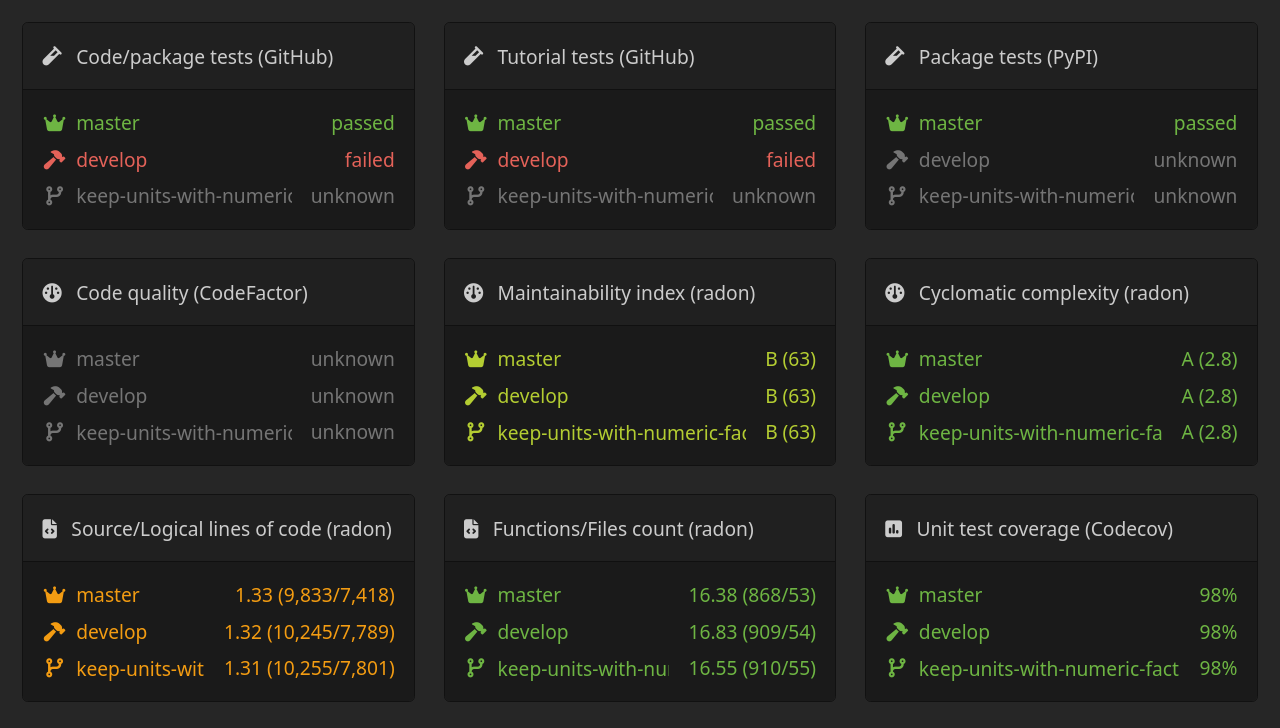
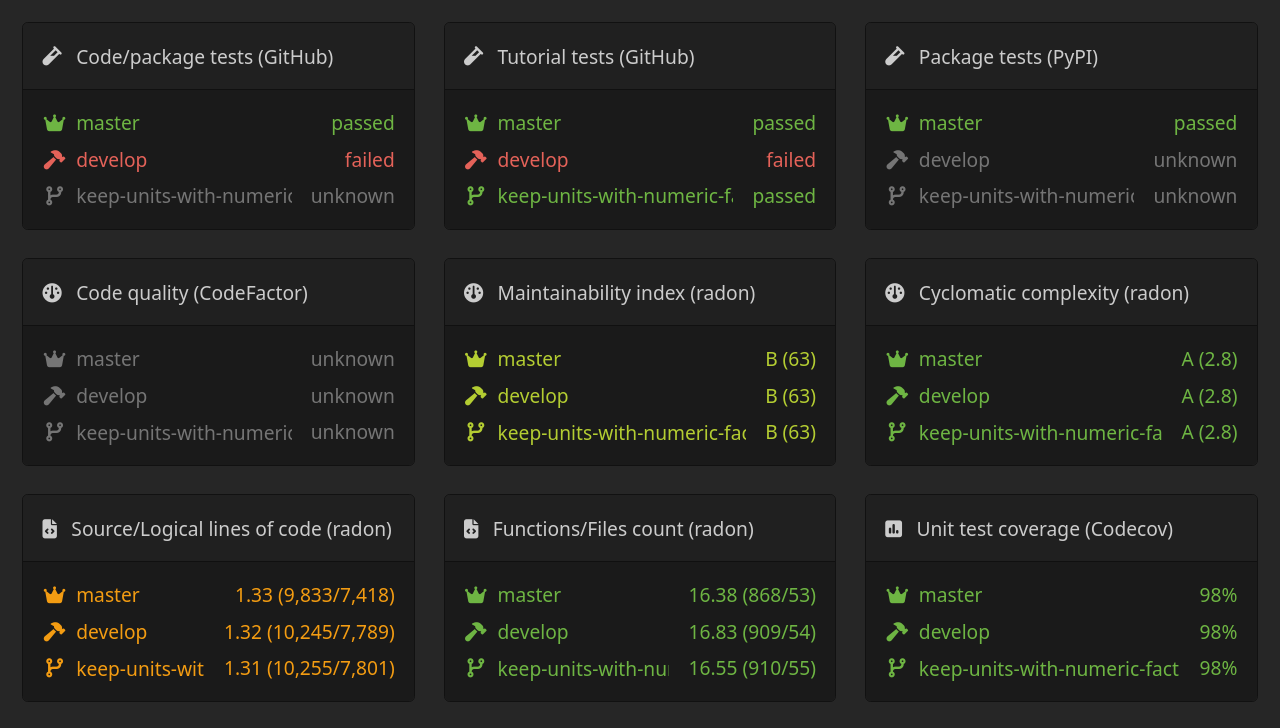
Before and after one commit to easyscience/dashboard, a plain HTML site: page dynamics-lib/keep-units-with-numeric-factor/index.html in a window 1280 px wide. Shown: the top 728 px of the page. Drawn offline with Linux system fonts and the light colour scheme.

Commit message:
keep-units-with-numeric-factor

```diff
--- a/dynamics-lib/keep-units-with-numeric-factor/index.html
+++ b/dynamics-lib/keep-units-with-numeric-factor/index.html
@@ -123,7 +123,7 @@
   <div class="values">
 <div class="row"><span class="item-label green"><i class="fas fa-crown icon"></i>master</span><span class="item-value green">passed</span></div>
 <div class="row"><span class="item-label red"><i class="fas fa-hammer icon"></i>develop</span><span class="item-value red">failed</span></div>
-<div class="row"><span class="item-label gray"><i class="fas fa-code-branch icon"></i>keep-units-with-numeric-factor</span><span class="item-value gray">unknown</span></div>
+<div class="row"><span class="item-label green"><i class="fas fa-code-branch icon"></i>keep-units-with-numeric-factor</span><span class="item-value green">passed</span></div>
   </div>
 </div>
 <div class="card">
```
